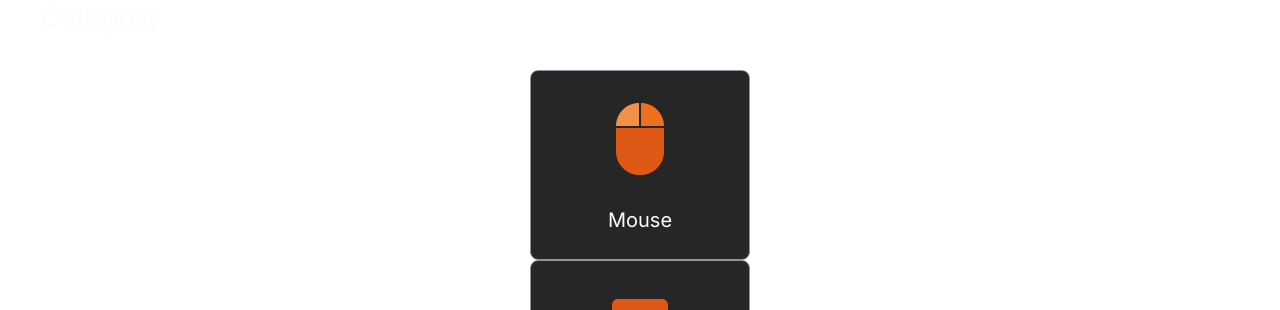
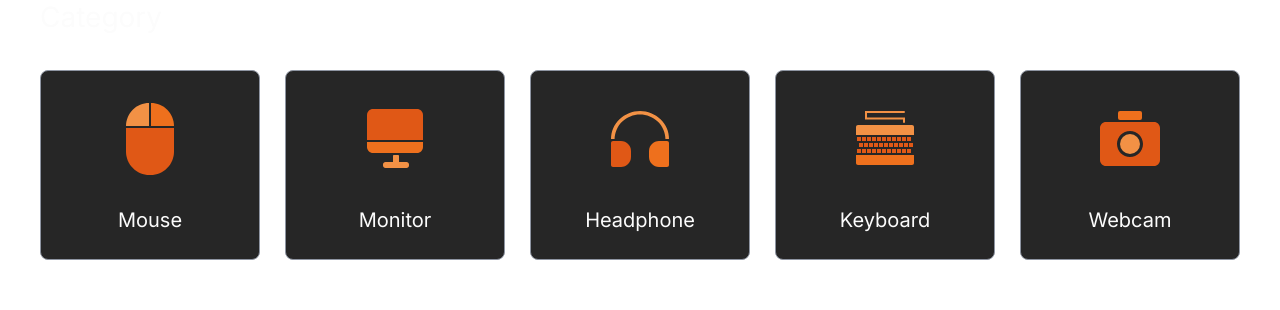
Before and after one commit to KonradKrzeczkowski/modul3_shop, a Next.js app: page / in a window 1280 px wide. Shown: the part 165-475 px from the top of the page. Built offline with nearby package versions, Linux system fonts and the light colour scheme; no server answers; the database is empty.

Commit message:
28-09-2025-10

```diff
--- a/src/app/categoryHome.tsx
+++ b/src/app/categoryHome.tsx
@@ -39,7 +39,7 @@
       <h1 className="text-[28px]  text-[var(--color-neutral-900)] mb-8">
         Category
       </h1>
-      <div className="flex  flex-col md:gap-0 gap-4 md:justify-between items-center">
+      <div className="flex  flex-col md:flex-row md:gap-0 gap-4 md:justify-between items-center">
         {cards.map((card) => (
           <Link href={card.url} key={card.id}>
             <CategoryCard imageSrc={card.image} name={card.name} />
--- a/src/app/recomendation/recomendation.tsx
+++ b/src/app/recomendation/recomendation.tsx
@@ -22,7 +22,7 @@
   // Fetch rekomendowanych produktów
   const fetchRecommendedProducts = async () => {
     try {
-      const res = await fetch("/api/products/recommended");
+      const res = await fetch("/api/recomendation");
       if (!res.ok) throw new Error("Nie udało się pobrać produktów");
       const data: Product[] = await res.json();
       setRecommendedProducts(data);
```
